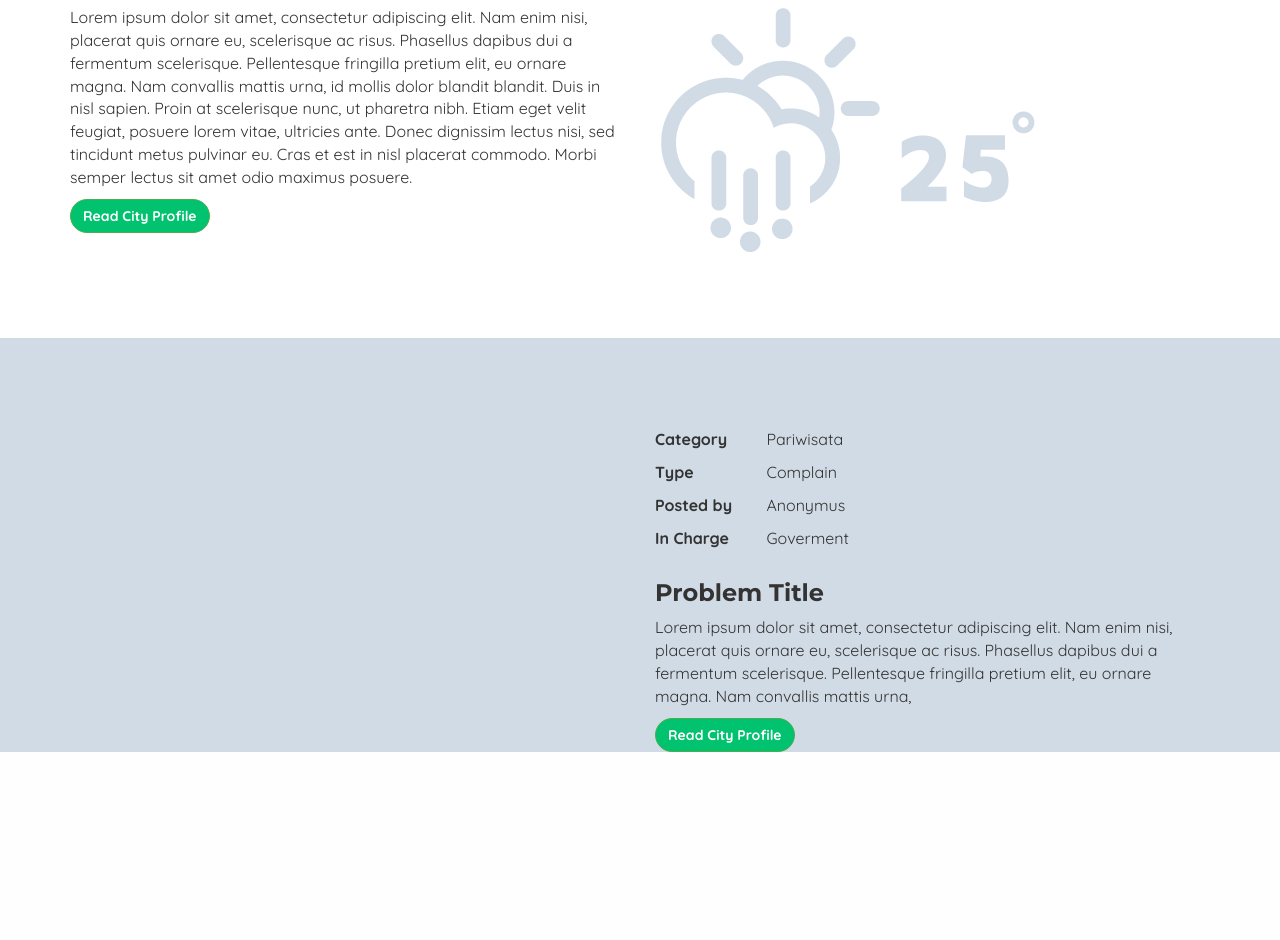
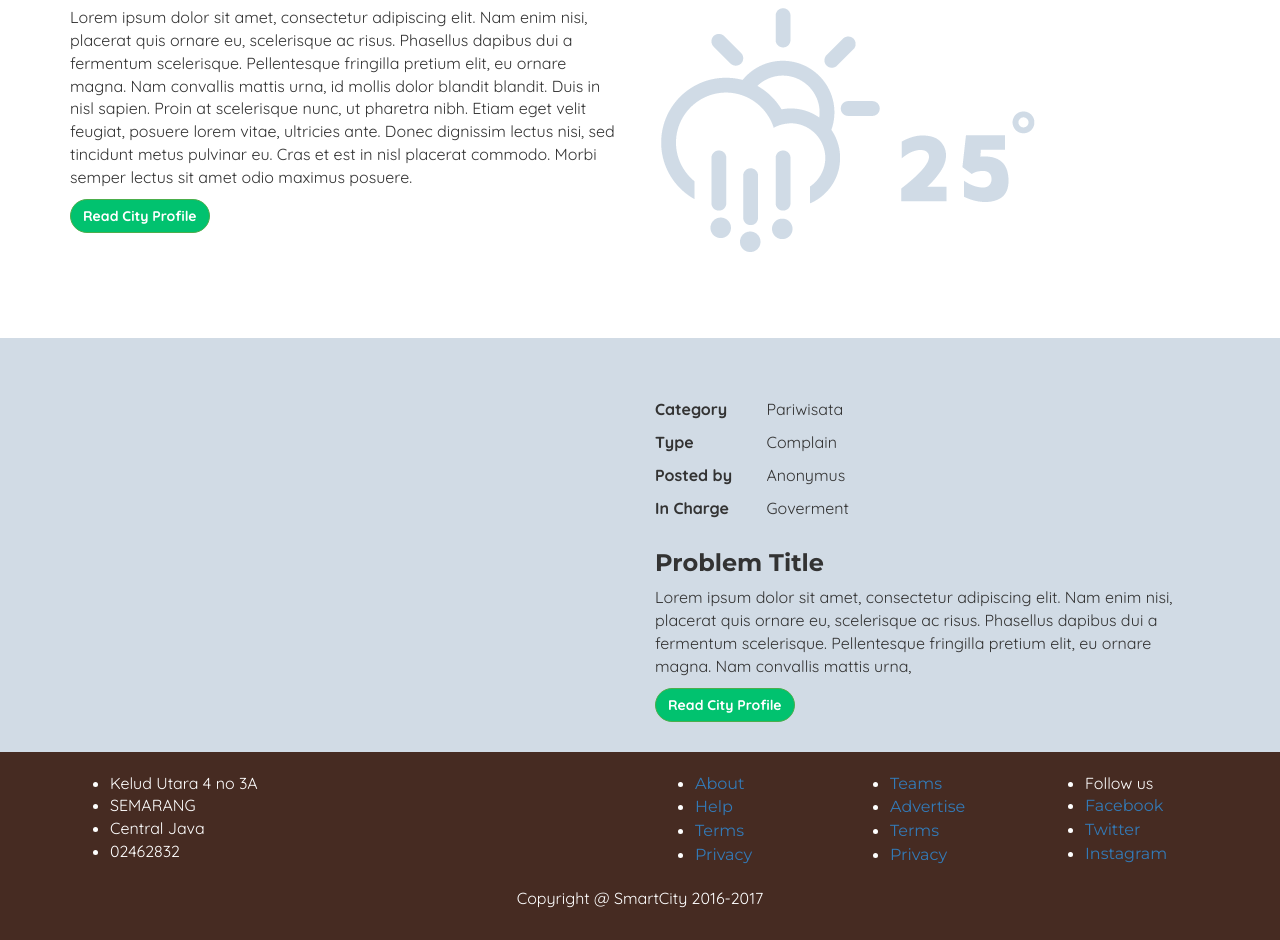
Before and after one commit to rolis19/cityHelp, a PHP site: page / in a window 1280 px wide. Shown: the part 1102-2042 px from the top of the page. Before the commit the page ends 1854 px from the top, so only its background shows below. Run offline with PHP 8.4, Linux system fonts and the light colour scheme; some libraries are stand-ins or nearby versions.

Commit message:
index.html udah bagian footer tp stylenya kurang
index.html udah bagian footer tp stylenya kurang. lupa caranya ngilangin
bulletsnya.

infrastructure baru dikit

```diff
--- a/css/style.css
+++ b/css/style.css
@@ -90,7 +90,9 @@ h1, h2, h3, h4, h5, h6 {
 }
 .part3{
 	background-color: #d1dbe5;
-	padding-top:90px;
+	padding-top:60px;
+	padding-bottom: 30px;
+
 }
 .ctpi,.pcag {
 	display:inline-table;
@@ -104,3 +106,11 @@ h1, h2, h3, h4, h5, h6 {
 }
 .prob {
 }
+footer{
+	background-color:#462b22;
+	color: #fff;
+	padding : 20px 0;
+	}
+.copyright {
+	padding-top:10px;
+	text-align:center;}
--- a/index.html
+++ b/index.html
@@ -97,6 +97,49 @@
 				</div>
 			</div>
 		</div>
+		<footer>
+			<div class="abfooter">
+				<div class="container">
+					<div class="row">
+						<div class="col-md-6">
+							<ul>
+								<li> Kelud Utara 4 no 3A </li>
+								<li> SEMARANG </li>
+								<li> Central Java </li>
+								<li> 02462832 </li>
+							</ul>
+						</div>
+						<div class="col-md-2">
+							<ul>
+								<li><a href=#about.html> About </a> </li>
+								<li><a href=#help.html> Help </a> </li>
+								<li><a href=#terms.html> Terms </a> </li>
+								<li><a href=#privacy.html> Privacy </a> </li>
+							</ul>
+						</div>
+						<div class="col-md-2">
+							<ul>
+								<li><a href=#teams.html> Teams </a> </li>
+								<li><a href=#advertise.html> Advertise</a> </li>
+								<li><a href=#terms.html> Terms</a> </li>
+								<li><a href=#privacy.html> Privacy </a> </li>
+							</ul>
+						</div>
+						<div class="col-md-2">
+							<ul>
+								<li>Follow us </li>
+								<li><a href=> Facebook</a> </li>
+								<li><a href=> Twitter</a> </li>
+								<li><a href=> Instagram </a> </li>
+							</ul>
+						</div>
+					</div>
+				</div>
+			</div>
+			<div class="copyright">
+				<p> Copyright @ SmartCity 2016-2017 </p>
+			</div>
+		</footer>
 
 	<script src="js/jquery.waypoints.js"></script>
 	<script src="js/parallax.js"></script>
```
Also changed, not shown: index2try.html (deleted, +0 -99 lines), infrastructure.html (added, +102 -0 lines).
